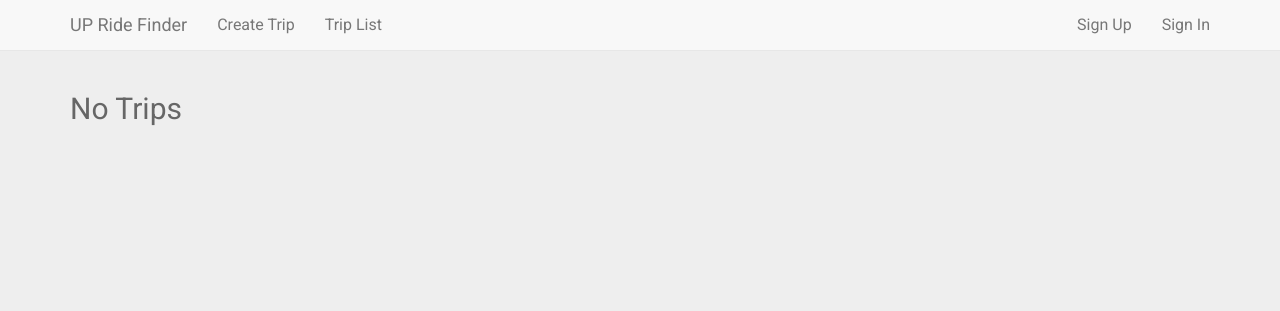
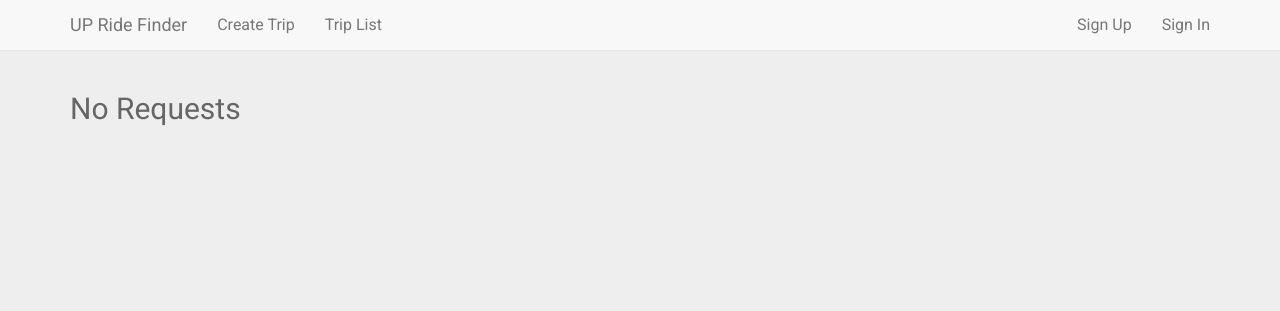
Before and after one commit to MurrayStudio/UPRideFinder, a Django app: template up_ride_finder/templates/rides/ride_requests.html in a window 1280 px wide. Shown: the top 311 px of the page. Run offline with Django 3.2, Linux system fonts and the light colour scheme; the template is opened without the code that fills it, so the values that code supplies are empty; some libraries are stand-ins or nearby versions.

Commit message:
Small changes to requesters view

```diff
--- a/up_ride_finder/templates/rides/ride_requests.html
+++ b/up_ride_finder/templates/rides/ride_requests.html
@@ -3,7 +3,7 @@
 <link href="{% static 'css/project.css' %}" rel="stylesheet"> {% endblock %} {% block content %}
 
 {% if request_list|length <= 0 %}
-    <h2>No Trips</h2>
+    <h2>No Requests</h2>
 {% endif %}
 
  {% for request in request_list %}
```
Also changed, not shown: up_ride_finder/templates/rides/ride_detail.html (+7 -4 lines).
